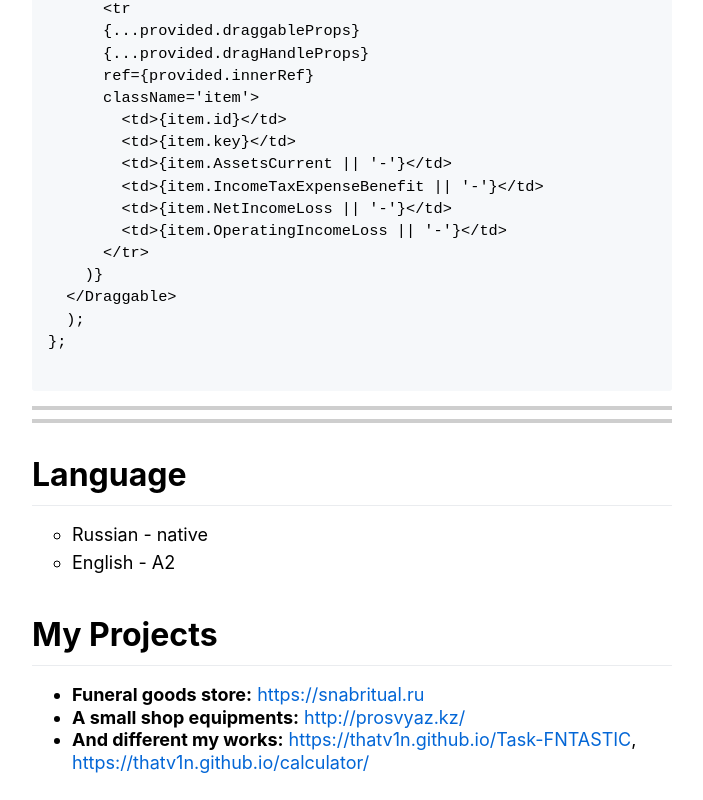
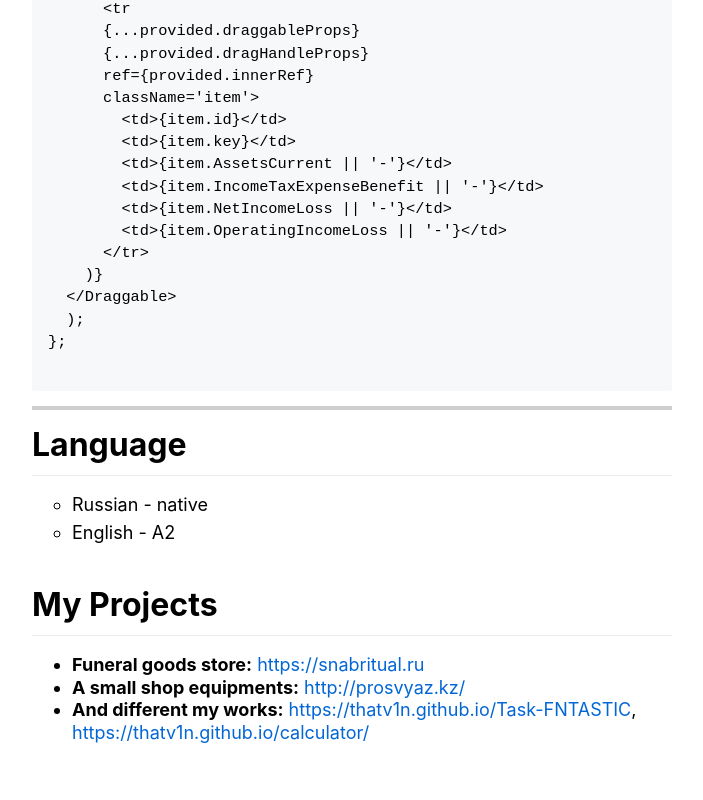
Before and after one commit to thatv1n/rsschool-cv, a plain HTML site: page index.html in a window 1280 px wide. Shown: the part 1310-2110 px from the top of the page, without its empty margins (288-991 px from the left). After the commit the page ends 2088 px from the top, so only its background shows below. Drawn offline with Linux system fonts and the light colour scheme.

Commit message:
fix: change layout

```diff
--- a/index.html
+++ b/index.html
@@ -112,8 +112,8 @@ export const ItemTable: FC&lt;IItemTableProps&gt; = ({ item, index }) =&gt; {
 };
     </pre>
       <hr>
-      <hr />
-    </div>
+      </hr>
+      </hr>
     </div>
     <div class="container">
       <div class="title_container">Language</div>
```
Lines whose indentation alone changed are shown as unchanged.
